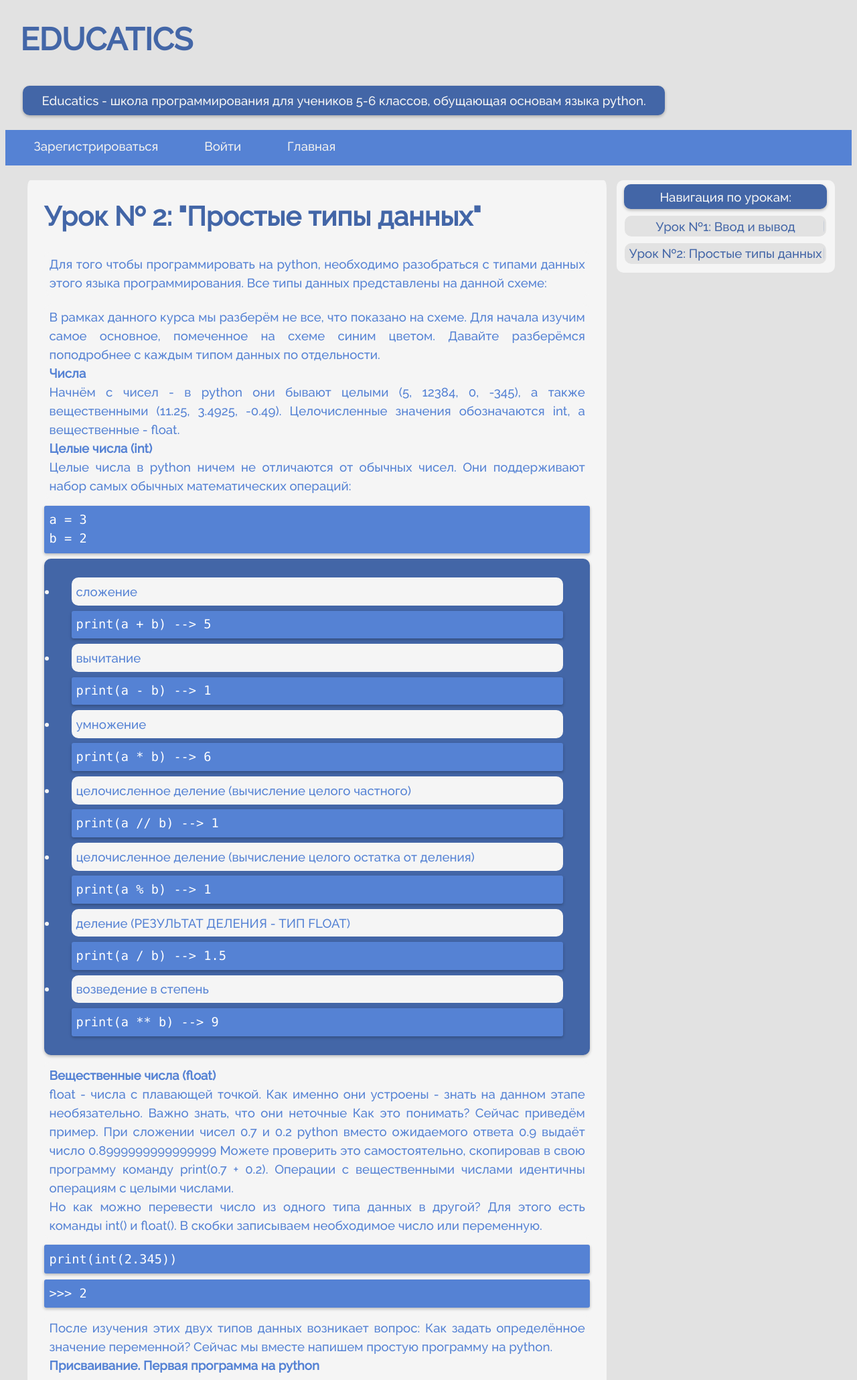
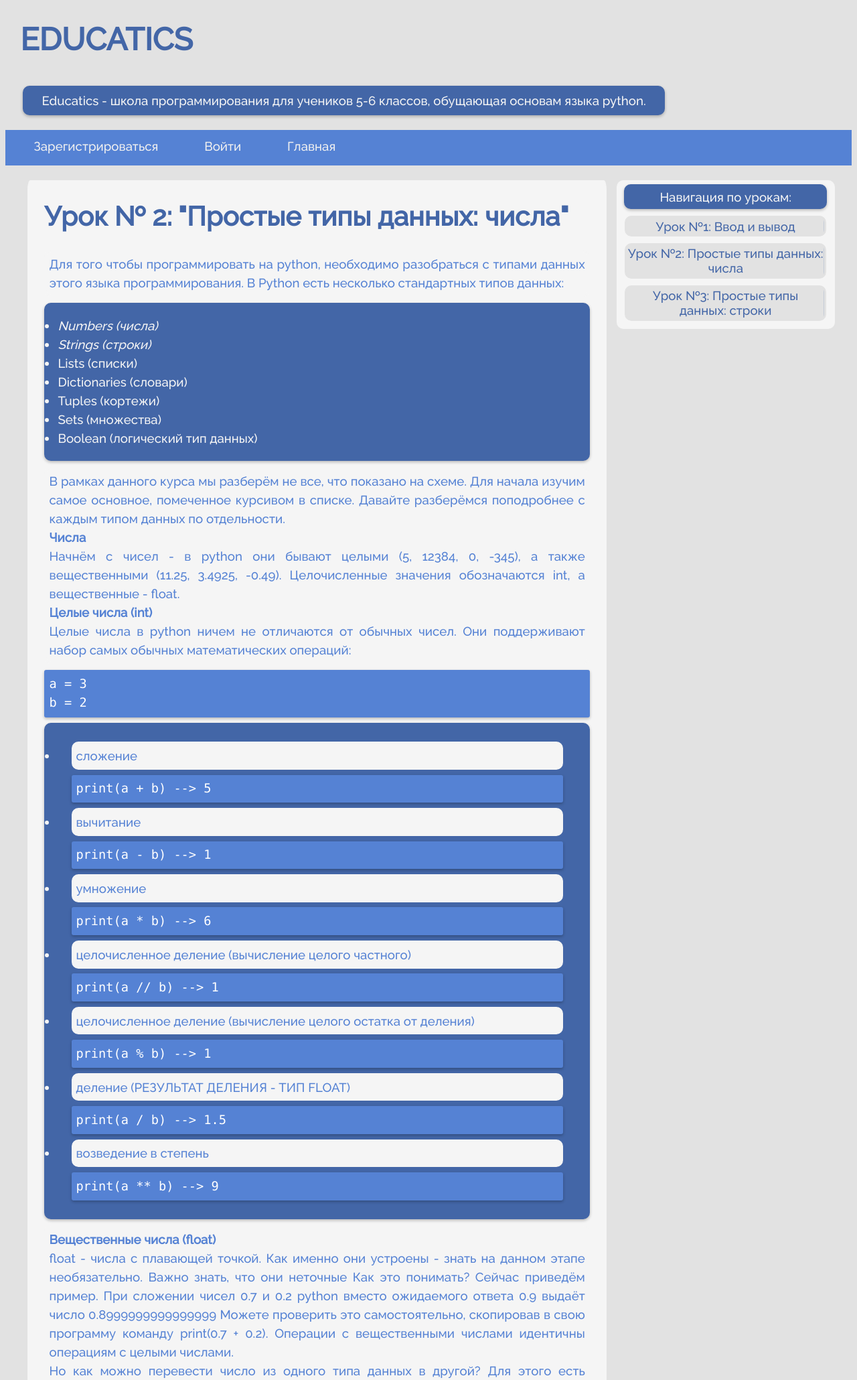
Before and after one commit to Thanoss-blip/WEB--10-, a Flask app: page /lessons/lesson_2 in a window 1280 px wide. Shown: the top 2060 px of the page at 67% size. Run offline with Flask 2, Linux system fonts and the light colour scheme.

Commit message:
Update lesson_2.html

```diff
--- a/templates/lesson_2.html
+++ b/templates/lesson_2.html
@@ -2,11 +2,20 @@
 {% block content %}
 	<br>
 	<div class="main">
-		<h1 class="less">Урок № 2: "Простые типы данных"</h1>
+		<h1 class="less">Урок № 2: "Простые типы данных: числа"</h1>
 		<p class="lesson">Для того чтобы программировать на python, необходимо разобраться с типами
-            данных этого языка программирования. Все типы данных представлены на данной схеме:</p>
+            данных этого языка программирования. В Python есть несколько стандартных типов данных:</p>
+        <ul>
+            <li><i>Numbers (числа)</i></li>
+            <li><i>Strings (строки)</i></li>
+            <li>Lists (списки)</li>
+            <li>Dictionaries (словари)</li>
+            <li>Tuples (кортежи)</li>
+            <li>Sets (множества)</li>
+            <li>Boolean (логический тип данных)</li>
+        </ul>
         <p class="lesson">
-            В рамках данного курса мы разберём не все, что показано на схеме. Для начала изучим самое основное, помеченное на схеме синим цветом.
+            В рамках данного курса мы разберём не все, что показано на схеме. Для начала изучим самое основное, помеченное курсивом в списке.
             Давайте разберёмся поподробнее с каждым типом данных по отдельности. <br>
             <strong>Числа</strong> <br>
             Начнём с чисел - в python они бывают целыми (5, 12384, 0, -345), а также вещественными (11.25, 3.4925, -0.49).
@@ -93,11 +102,16 @@
             s = a * b <br>
             print(s) <br>
         </p>
+        <p class="lesson">
+			<br> На этом закончим наш первый урок. Вас ожидает выполнение теста по изученной теме.
+			<a class="btn btn-primary " href="/test_numbers">Приступить к тестированию</a>
+		</p>
 	</div>
 	<div class="menu">
 		<p>Навигация по урокам:</p>
 		<a class="btn-menu " href="/lessons/lesson_1">Урок №1: Ввод и вывод</a>
-		<a class="btn-menu " href="/lessons/lesson_2">Урок №2: Простые типы данных</a>
+		<a class="btn-menu " href="/lessons/lesson_2">Урок №2: Простые типы данных: числа</a>
+		<a class="btn-menu " href="/lessons/lesson_3">Урок №3: Простые типы данных: строки</a>
 	</div>
 
 {% endblock %}
```
